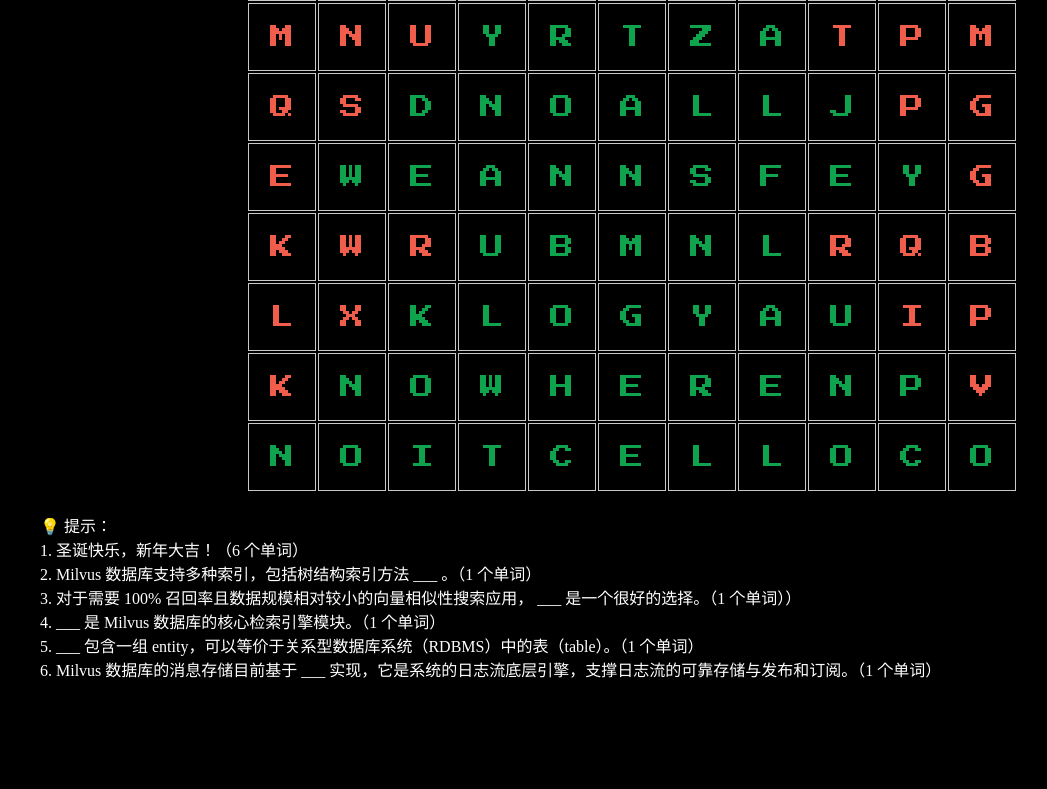
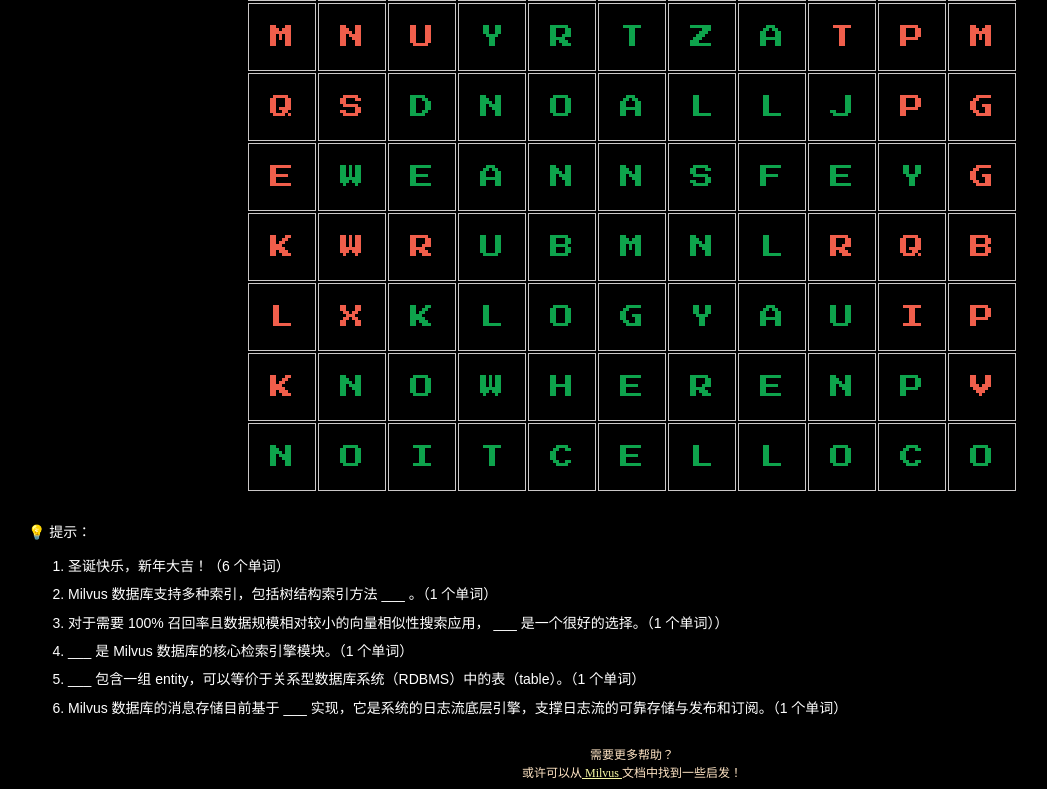
Before and after one commit to iynewz/Xmas-word-puzzle, a plain HTML site: page index.html in a window 1280 px wide. Shown: the part 374-1163 px from the top of the page, without its empty margins (8-1055 px from the left). Before the commit the page ends 1071 px from the top, so only its background shows below. Drawn offline with Linux system fonts and the light colour scheme.

Commit message:
add instructions

```diff
--- a/index.html
+++ b/index.html
@@ -172,14 +172,20 @@
       </tr>
     </table>
 
-    <ul>
+    <div id="hints">
       <div>💡 提示：</div>
-      <div>1. 圣诞快乐，新年大吉！（6 个单词）</div>
-      <div>2. Milvus 数据库支持多种索引，包括树结构索引方法 ___ 。（1 个单词）</div>
-      <div>3. 对于需要 100% 召回率且数据规模相对较小的向量相似性搜索应用， ___ 是一个很好的选择。（1 个单词））</div>
-      <div>4.  ___ 是 Milvus 数据库的核心检索引擎模块。（1 个单词）</div>
-      <div>5.  ___ 包含一组 entity，可以等价于关系型数据库系统（RDBMS）中的表（table）。（1 个单词）</div>
-      <div>6. Milvus 数据库的消息存储目前基于 ___ 实现，它是系统的日志流底层引擎，支撑日志流的可靠存储与发布和订阅。（1 个单词）</div>
-    </ul>
+      <ol>
+          <li>圣诞快乐，新年大吉！（6 个单词）</li>
+          <li>Milvus 数据库支持多种索引，包括树结构索引方法 ___ 。（1 个单词）</li>
+          <li>对于需要 100% 召回率且数据规模相对较小的向量相似性搜索应用， ___ 是一个很好的选择。（1 个单词））</li>
+          <li>___ 是 Milvus 数据库的核心检索引擎模块。（1 个单词）</li>
+          <li>___ 包含一组 entity，可以等价于关系型数据库系统（RDBMS）中的表（table）。（1 个单词）</li>
+          <li>Milvus 数据库的消息存储目前基于 ___ 实现，它是系统的日志流底层引擎，支撑日志流的可靠存储与发布和订阅。（1 个单词）</li>
+      </ol>
+
+    </div>
+
+    <div id="morehelp">需要更多帮助？<br> 或许可以从<a href="https://milvus.io/docs/overview.md" style="color:rgb(247, 248, 163);"> Milvus </a>文档中找到一些启发！</div>
+
   </body>
 </html>
--- a/style.css
+++ b/style.css
@@ -39,3 +39,20 @@ body {
   margin-left: auto;
   margin-right: auto;
 }
+
+#hints {
+  margin: 2em;
+  font-size: 14px;
+  font-family: Arial, Helvetica, sans-serif;
+  color: white;
+}
+
+li {
+  margin-top: 0.6em;
+}
+
+#morehelp {
+  color: bisque;
+  font-size: 12px;
+  text-align: center;
+}
```
